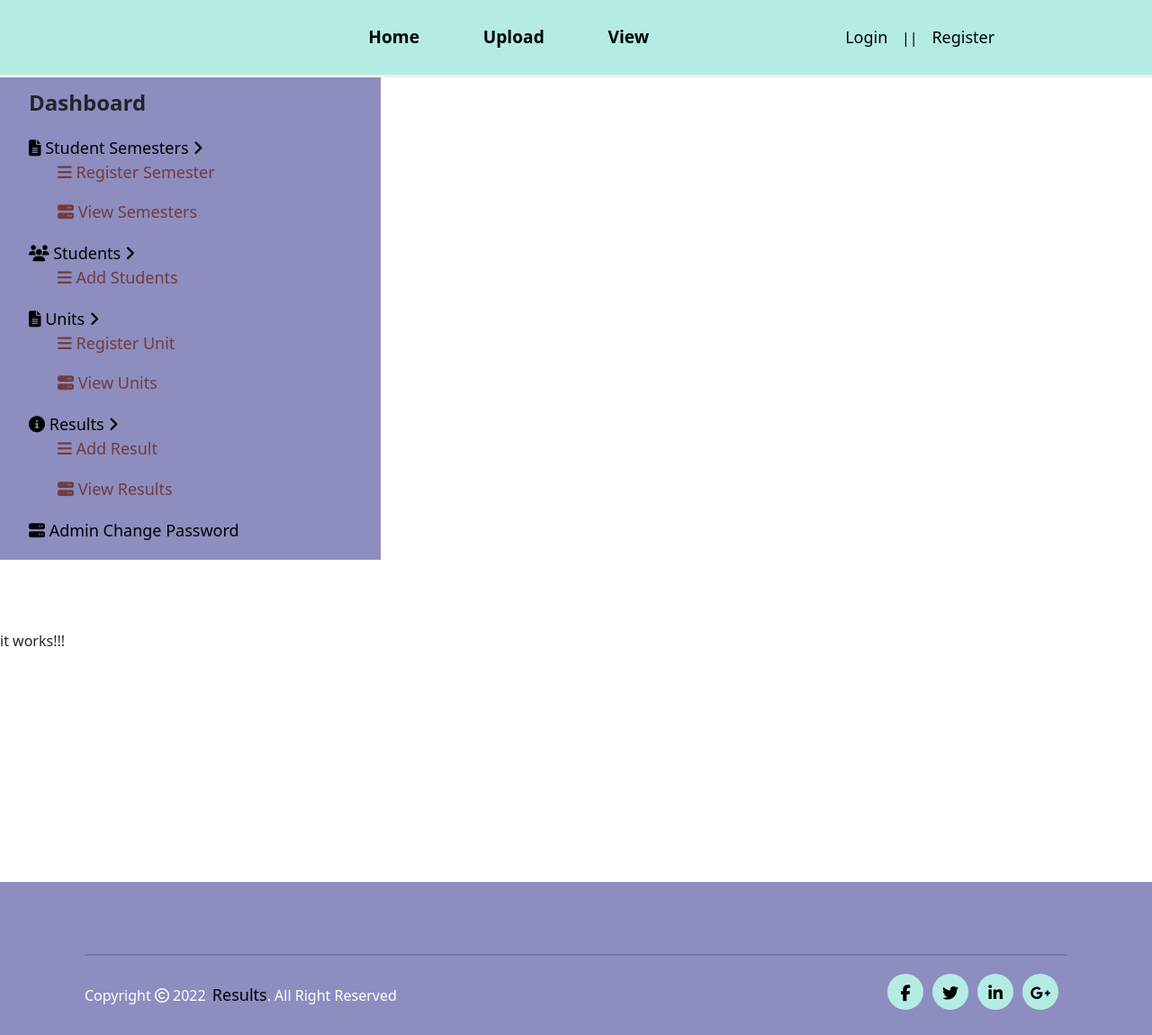
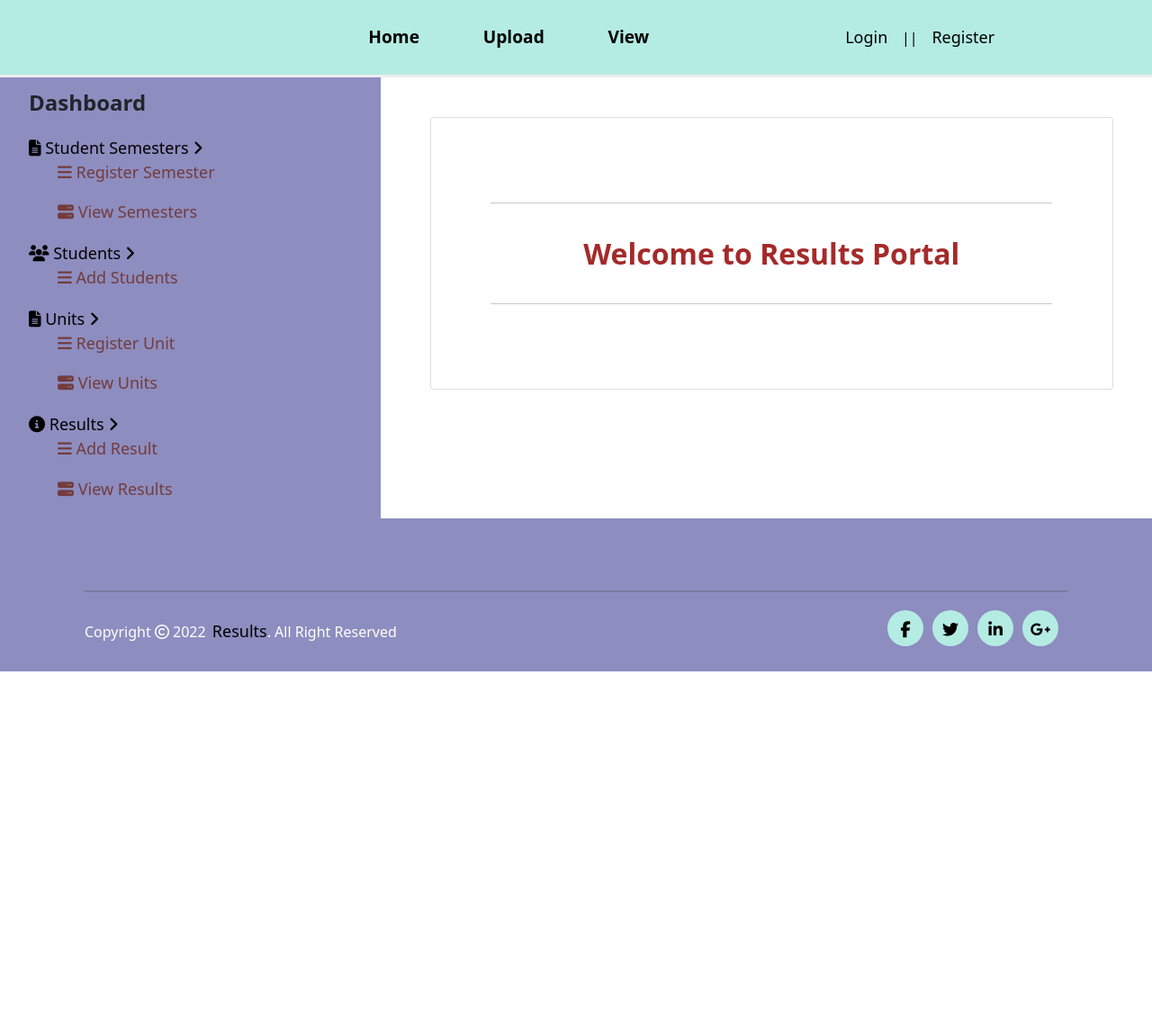
Before and after one commit to jobkarani/students-portal-app, a Django app: page / in a window 1280 px wide. Shown: the whole page at 90% size. After the commit the page ends 746 px from the top, so only its background shows below. Run offline with Django 3.2, Linux system fonts and the light colour scheme; some libraries are stand-ins or nearby versions; some web fonts are replaced.

Commit message:
styles homepage

```diff
--- a/app/templates/all-temps/index.html
+++ b/app/templates/all-temps/index.html
@@ -1,6 +1,23 @@
 {%extends 'all-temps/base.html'%} {% block content %} {{block.super}}
-<div class="container " style="margin-top: 6%;">
-    <p>it works!!!</p>
-    <br><br><br><br><br><br><br><br><br><br>
+<div class="container" style="align-items:center; width:60%; margin-top: 10%;">
+    <div class="card">
+        <div class="row">
+            <div class="col-md-6" style="width: 100%; padding:10%;">
+
+                <div class="input">
+                    <div class="text-center">
+                        <div class="title"></div>
+                        <hr>
+                        <div class="guide" style="margin-top: 5%;margin-bottom: 5%;color: brown;font-size: xx-large;font-weight: 600;">
+                            Welcome to Results Portal
+                        </div>
+                        <hr />
+
+                    </div>
+                </div>
+                </div>
+            </div>
+        </div>
+    </div>
 </div>
 {% endblock %}
--- a/app/templates/all-temps/results.html
+++ b/app/templates/all-temps/results.html
@@ -67,7 +67,7 @@
               labels: data.labels,
               datasets: [{
                 label: 'Marks',
-                backgroundColor: 'blue',
+                backgroundColor: '#8479E1',
                 data: data.data
               }]
             },
--- a/app/templates/sidenav.html
+++ b/app/templates/sidenav.html
@@ -63,11 +63,5 @@
             <li><a href="{% url 'createResults' %}"><i class="fa fa-bars"></i> <span>Add Result</span></a></li>
             <li><a href="{% url 'viewResults' %}"><i class="fa fa fa-server"></i> <span>View
                         Results</span></a></li>
-
         </ul>
-    <li class="has-children"><a href="#"><i class="fa fa fa-server"></i> <span> Admin Change
-                Password</span></a></li>
-
-    </li>
-
 </div>
--- a/project/urls.py
+++ b/project/urls.py
@@ -23,7 +23,7 @@ from django_registration.backends.one_step.views import RegistrationView
 urlpatterns = [
     path('user/', admin.site.urls),
     path('', include('app.urls')),
-    path('accounts/register/', RegistrationView.as_view(success_url='/create_profile'),
+    path('accounts/register/', RegistrationView.as_view(success_url='/'),
          name='django_registration_register'),
     path('accounts/', include('django_registration.backends.one_step.urls')),
     path('accounts/', include('django.contrib.auth.urls')),
```
